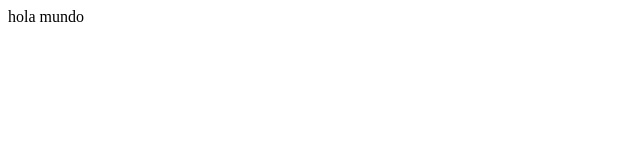
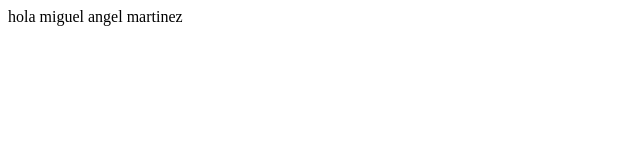
Before and after one commit to miguelwfangel1/proyecto-javascript, a plain HTML site: page index.html in a window 1280 px wide. Shown: the whole page, without its empty margins (0-640 px from the left). Drawn offline with Linux system fonts and the light colour scheme.

Commit message:
segundo commit.

```diff
--- a/index.html
+++ b/index.html
@@ -4,7 +4,7 @@
 </head>
 <body>
 
-    hola mundo
+    hola miguel angel martinez
 
 	</body>
 
```
